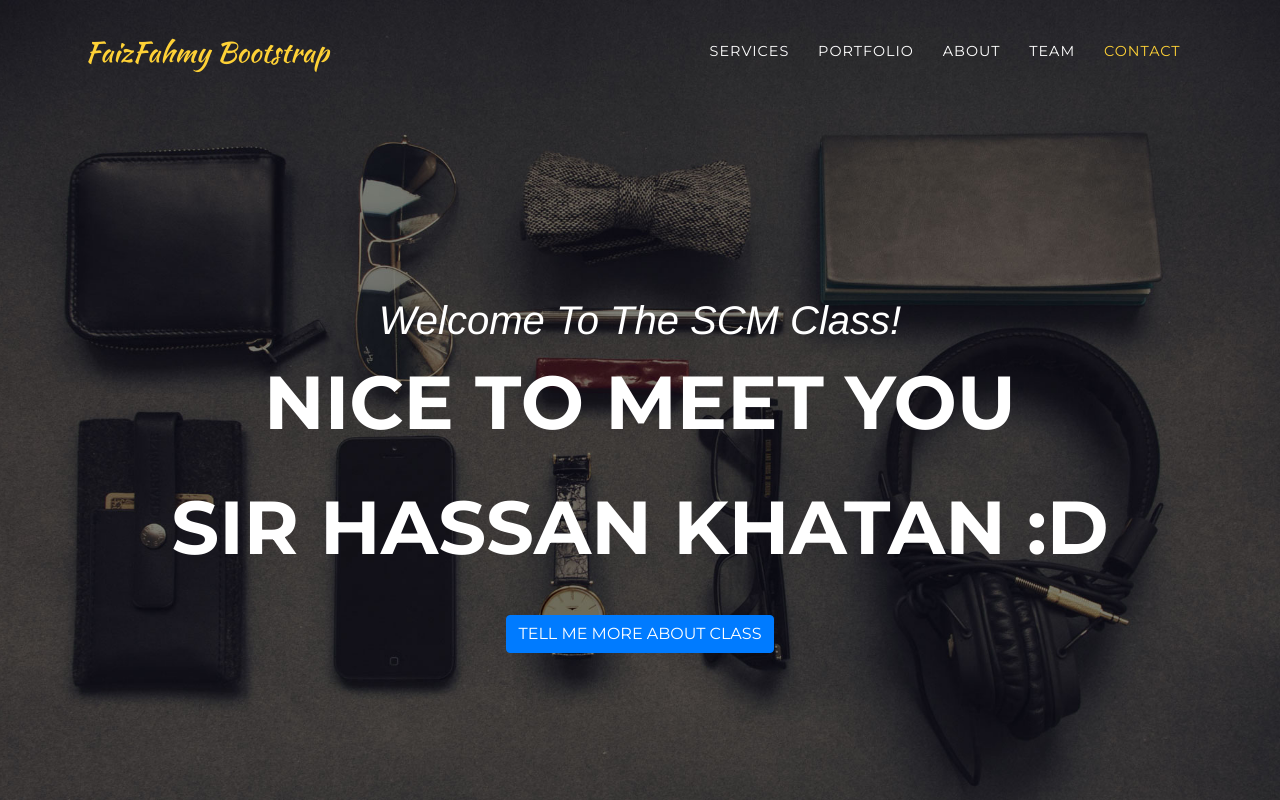
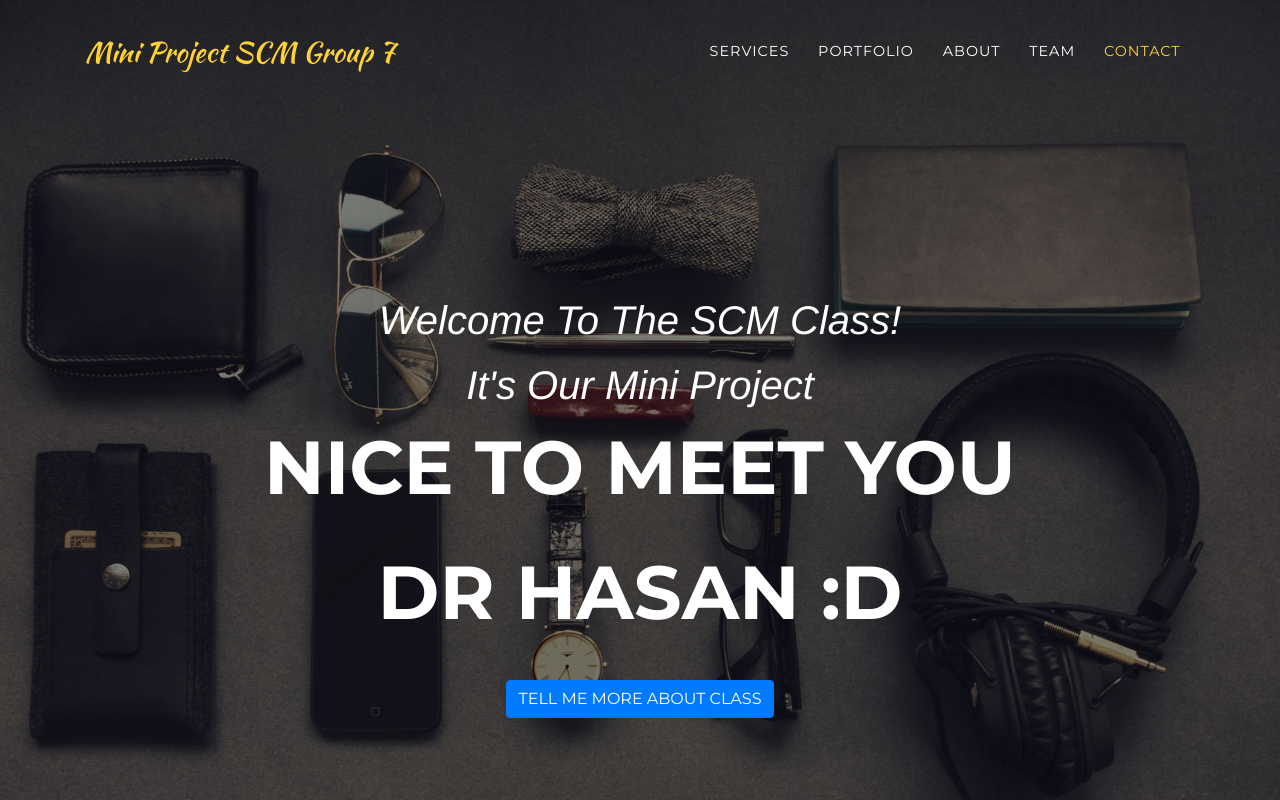
Before and after one commit to Whatleey/MiniProjectScm7, a website with bundled scripts: page index.html in a window 1280 px wide. Shown: the top 800 px of the page. Built offline with nearby package versions, Linux system fonts and the light colour scheme; a web font is replaced by a local one.

Commit message:
latest update

```diff
--- a/index.html
+++ b/index.html
@@ -30,7 +30,7 @@
     <!-- Navigation -->
     <nav class="navbar navbar-expand-lg navbar-dark fixed-top" id="mainNav">
       <div class="container">
-        <a class="navbar-brand js-scroll-trigger" href="#page-top">FaizFahmy Bootstrap</a>
+        <a class="navbar-brand js-scroll-trigger" href="#page-top">Mini Project SCM Group 7</a>
         <button class="navbar-toggler navbar-toggler-right" type="button" data-toggle="collapse" data-target="#navbarResponsive" aria-controls="navbarResponsive" aria-expanded="false" aria-label="Toggle navigation">
           Menu
           <i class="fa fa-bars"></i>
@@ -62,8 +62,9 @@
       <div class="container">
         <div class="intro-text">
           <div class="intro-lead-in">Welcome To The SCM Class!</div>
+          <div class="intro-lead-in">It's Our Mini Project</div>
           <div class="intro-heading text-uppercase">Nice To Meet You</div>
-          <div class="intro-heading text-uppercase">Sir Hassan Khatan :D</div>
+          <div class="intro-heading text-uppercase">Dr Hasan :D</div>
           <a class="btn btn-primary btn-xl text-uppercase js-scroll-trigger" href="#services">Tell Me More about Class</a>
         </div>
       </div>
```
